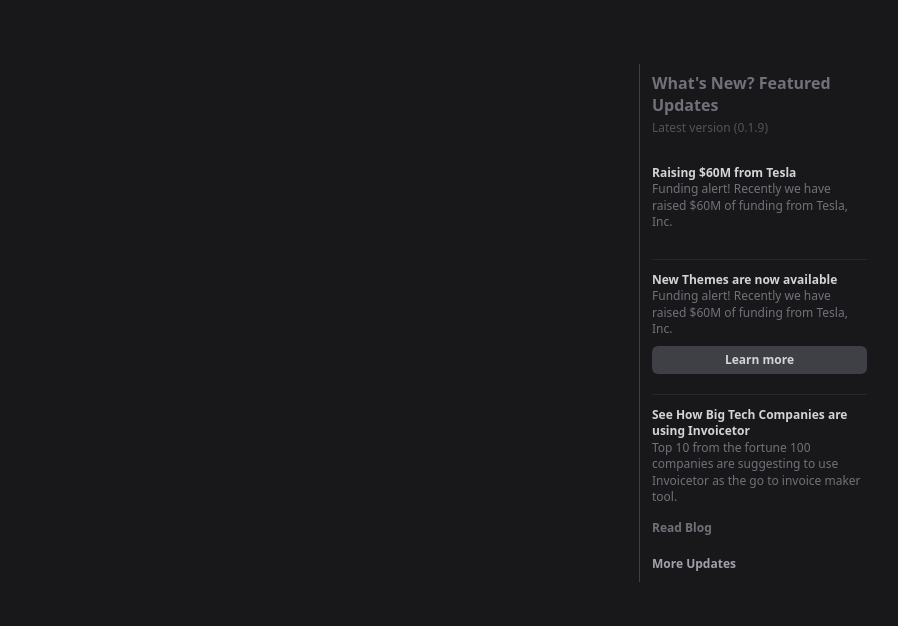
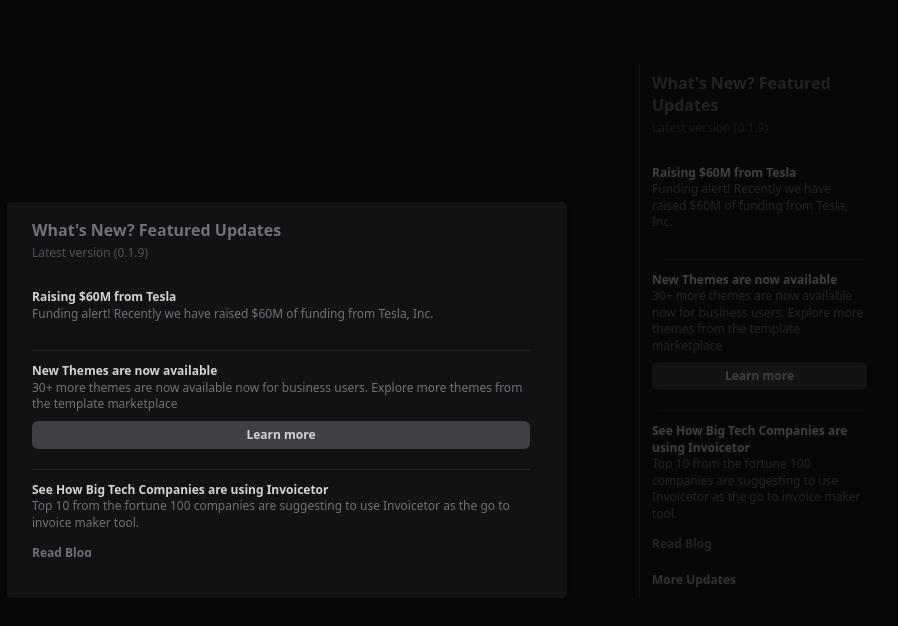
Before and after one commit to yashsehgal/uifeature-whats-new-featured-section, a React (Create React App) app: page / in a window 1280 px wide. Shown: the top 626 px of the page, without its empty margins (353-1251 px from the left). Built offline with nearby package versions, Linux system fonts and the light colour scheme.

Commit message:
feat: more updates popup added

```diff
--- a/src/component/WhatsNewFeatured.jsx
+++ b/src/component/WhatsNewFeatured.jsx
@@ -1,10 +1,13 @@
 import React from "react";
-import { useRef } from "react";
+import { useRef, useState } from "react";
+import ReactModal from "react-modal";
 import { getFeaturedUpdates } from "./featured-updates";
+
+ReactModal.setAppElement('#root');
 
 export default function WhatsNewFeatured() {
     const featuredUpdatesContentRef = useRef(getFeaturedUpdates());
-    // const featuringContentLength = featuredUpdatesContentRef.current?.length;
+    const [moreFeaturedContentPopup, setMoreFeaturedContentPopup] = useState(true);
     return (
         <React.Fragment>
             <div className="whats-new-featured-container w-[240px] h-fit px-3 py-2 border-l border-zinc-700">
@@ -28,8 +31,56 @@
                         return <React.Fragment></React.Fragment>
                     })}
                 </div>
-                <button className="leading-snug text-xs font-semibold text-zinc-400 hover:text-zinc-300">More Updates</button>
+                <button className="leading-snug text-xs font-semibold text-zinc-400 hover:text-zinc-300"
+                    onClick={() => setMoreFeaturedContentPopup(!moreFeaturedContentPopup)}
+                >
+                    More Updates
+                </button>
             </div>
+            <ReactModal isOpen={moreFeaturedContentPopup}
+                onRequestClose={() => setMoreFeaturedContentPopup(!moreFeaturedContentPopup)}
+                style={{
+                    overlay: {
+                        display: 'flex',
+                        alignItems: 'center',
+                        justifyContent: 'center',
+                        background: 'rgba(0, 0, 0, 0.700)',
+                        filter: 'blur(80%)'
+                    },
+                    content: {
+                        background: '#121212',
+                        borderColor: 'transparent',
+                        boxShadow: '0px 0px 6px rgba(0, 0, 0, 0.360)',
+                        width: '560px',
+                        height: 'fit-content',
+                        // centering content
+                        marginRight: 'auto',
+                        marginLeft: 'auto',
+                        marginBottom: 'auto',
+                        marginTop: 'auto',
+                        // removing default padding from modal
+                        padding: '16px 24px'
+                    }
+                }}
+            >
+                <div className="flex flex-col items-start justify-start gap-1 w-full h-fit">
+                    <h1 className="leading-snug font-semibold text-zinc-500">What's New? Featured Updates</h1>
+                    <p className="leading-snug font-normal text-zinc-600 text-xs">Latest {" "}
+                        <span className="hover:text-zinc-400 hover:underline">
+                            version {"(0.1.9)"}
+                        </span>
+                    </p>
+                </div>
+                <div className="featured-updates-section-wrapper mt-4 flex flex-col mb-6 overflow-y-scroll pr-3 overflow-x-hidden h-[280px] items-start justify-start gap-2 divide-y divide-zinc-800">
+                    {featuredUpdatesContentRef.current?.map((featuredContent, featuredContentIndex) => {
+                        return (
+                            <FeaturedContentWrapper key={featuredContentIndex}
+                                content={featuredContent}
+                            />
+                        )
+                    })}
+                </div>
+            </ReactModal>
         </React.Fragment>
     )
 }
--- a/src/component/featured-updates.js
+++ b/src/component/featured-updates.js
@@ -9,7 +9,7 @@
         },
         {
             title: 'New Themes are now available',
-            description: "Funding alert! Recently we have raised $60M of funding from Tesla, Inc.",
+            description: "30+ more themes are now available now for business users. Explore more themes from the template marketplace",
             hasAction: true,
             action: {
                 type: 'button',
@@ -35,7 +35,7 @@
         },
         {
             title: 'New Themes are now available',
-            description: "Funding alert! Recently we have raised $60M of funding from Tesla, Inc.",
+            description: "30+ more themes are now available now for business users. Explore more themes from the template marketplace",
             hasAction: true,
             action: {
                 type: 'button',
--- a/src/index.css
+++ b/src/index.css
@@ -1,3 +1,26 @@
 @tailwind base;
 @tailwind components;
 @tailwind utilities;
+
+/* scroll-bar styling */
+/* width */
+*::-webkit-scrollbar {
+    width: 4px;
+}
+
+/* Track */
+*::-webkit-scrollbar-track {
+    background: rgba(255, 255, 255, 0.200);
+    border-radius: 100px;
+}
+
+/* Handle */
+*::-webkit-scrollbar-thumb {
+    background: #888;
+    border-radius: 100px;
+}
+
+/* Handle on hover */
+*::-webkit-scrollbar-thumb:hover {
+    background: #bbb;
+}
```
